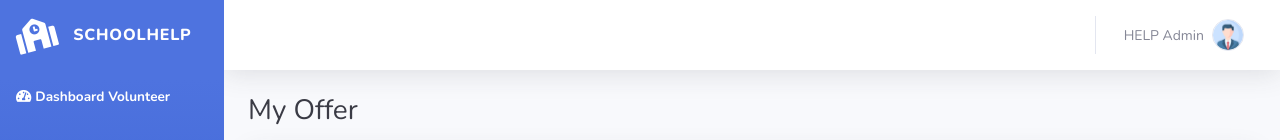
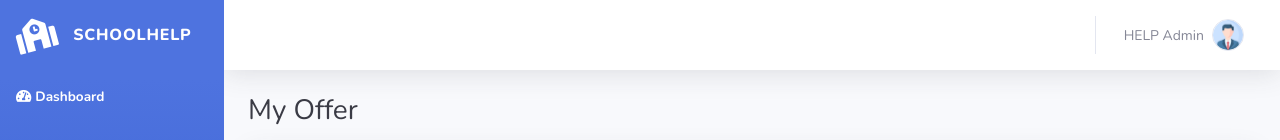
Before and after one commit to suryapradipta/SchoolHELP, a PHP site: page /pages/home-volunteer.php in a window 1280 px wide. Shown: the top 140 px of the page. Run offline with PHP 8.4, Linux system fonts and the light colour scheme; a user stored in the database is signed in; data that the repository does not hold is empty.

Commit message:
Update home-volunteer.php

```diff
--- a/pages/home-volunteer.php
+++ b/pages/home-volunteer.php
@@ -29,7 +29,7 @@ if($_SESSION['loginas']!="volunteer") {
                 </a>
                 <hr class="sidebar-divider my-0">
                 <ul class="navbar-nav text-light" id="accordionSidebar">
-                    <li class="nav-item"><a class="nav-link active" href="home-volunteer.php"><i class="fas fa-tachometer-alt"></i><span>Dashboard Volunteer</span></a></li>
+                    <li class="nav-item"><a class="nav-link active" href="home-volunteer.php"><i class="fas fa-tachometer-alt"></i><span>Dashboard</span></a></li>
                     <li class="nav-item"><a class="nav-link" href="viewrequest.php"><i class="fas fa-user"></i><span>View Request</span></a></li>
                 </ul>
                 <div class="text-center d-none d-md-inline"><button class="btn rounded-circle border-0" id="sidebarToggle" type="button"></button></div>
```
